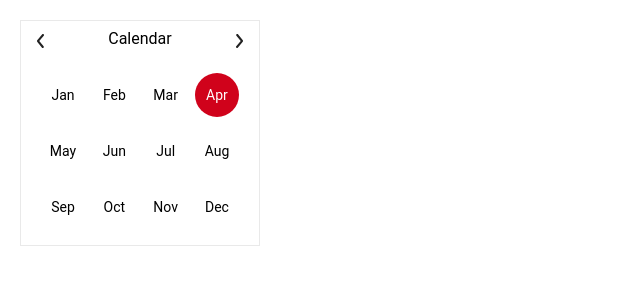
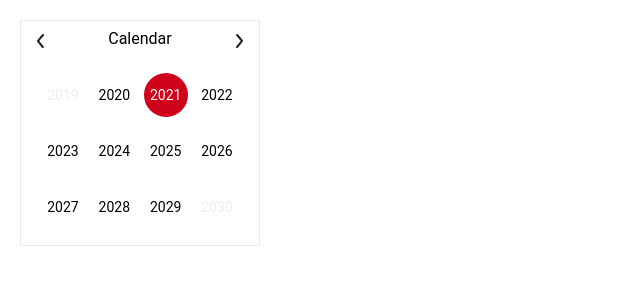
Before and after one commit to ken1271/Calendar, a Next.js app: page / in a window 1280 px wide. Shown: the top 300 px of the page, without its empty margins (0-640 px from the left). Built offline with nearby package versions, Linux system fonts and the light colour scheme.

Commit message:
Implement year content UI

```diff
--- a/src/components/calendar/index.tsx
+++ b/src/components/calendar/index.tsx
@@ -15,7 +15,7 @@ const CalendarWrapper = styled.div`
 `;
 
 const renderContent = ({
-	type, currentDate, selectedDate, selectedMonth, selectedYear, handleSelectDate, handleSelectMonth,
+	type, currentDate, selectedDate, selectedMonth, selectedYear, handleSelectDate, handleSelectMonth, handleSelectYear,
 }) => {
 	switch (type) {
 	case MONTH:
@@ -27,7 +27,13 @@ const renderContent = ({
 			/>
 		);
 	case YEAR:
-		return <YearContent />;
+		return (
+			<YearContent
+				currentDate={currentDate}
+				selectedYear={selectedYear}
+				handleSelectYear={handleSelectYear}
+			/>
+		);
 	case DATE:
 	default:
 		return (
@@ -44,13 +50,14 @@ const renderContent = ({
 
 const Calendar = (): JSX.Element => {
 	const currentDate = new Date();
-	const [contentType, setContentType] = useState(MONTH);
+	const [contentType, setContentType] = useState(YEAR);
 	const [selectedDate, setSelectedDate] = useState(currentDate.getDate());
 	const [selectedMonth, setSelectedMonth] = useState(currentDate.getMonth() + 1);
 	const [selectedYear, setSelectedYear] = useState(currentDate.getFullYear());
 
 	const handleSelectDate = value => () => { setSelectedDate(value); };
 	const handleSelectMonth = value => () => { setSelectedMonth(value); };
+	const handleSelectYear = value => () => { setSelectedYear(value); };
 
 	return (
 		<CalendarWrapper>
@@ -63,6 +70,7 @@ const Calendar = (): JSX.Element => {
 				selectedYear,
 				handleSelectDate,
 				handleSelectMonth,
+				handleSelectYear,
 			})}
 		</CalendarWrapper>
 	);
--- a/src/components/calendar/yearContent.tsx
+++ b/src/components/calendar/yearContent.tsx
@@ -1,19 +1,91 @@
 import React from 'react';
 import styled from 'styled-components';
+import { chunk } from 'lodash';
 
 const YearWrapper = styled.div`
 	display: flex;
+	flex-direction: column;
+	padding: 8px 12px;
+	margin-top: 12px;
+`;
+
+const YearRow = styled.div`
+	display: flex;
 	justify-content: space-between;
+
+	&:not(:first-child) {
+		margin-top: 12px;
+	}
 `;
+
+const YearItem = styled.div`
+	width: 44px;
+	height: 44px;
+	display: flex;
+	justify-content: center;
+	align-items: center;
+	font-size: 14px;
+	${props => props.inRange && 'cursor: pointer;'};
+	${props => !props.inRange && 'color: #eeeeee;'};
+	${props => props.isThisYear && 'color: #D0021B;'};
+	${props => props.isSelected && `
+		color: #ffffff;
+		background: #D0021B;
+		border-radius: 50%;
+	`};
+`;
+
+const getYearArr = year => {
+	const startYear = Math.floor(year / 10) * 10;
+	const yearArr = [{
+		year: startYear - 1,
+		inRange: false,
+	}];
+
+	for (let i = 0; i < 10; i += 1) {
+		yearArr.push({
+			year: startYear + i,
+			inRange: true,
+		});
+	}
+
+	yearArr.push({
+		year: startYear + 10,
+		inRange: false,
+	});
+
+	return chunk(yearArr, 4);
+};
 
 interface IYearContent {
 	className?: string;
+	currentDate: Date;
+	selectedYear: number;
+	handleSelectYear: (value: number) => () => void;
 }
 
-const YearContent = ({ className }: IYearContent): JSX.Element => (
-	<YearWrapper className={className}>
-		YearContent
-	</YearWrapper>
-);
+const YearContent = ({ className, currentDate, selectedYear, handleSelectYear }: IYearContent): JSX.Element => {
+	const yearArr = getYearArr(selectedYear);
+
+	return (
+		<YearWrapper className={className}>
+			{yearArr.map((arr, index) => (
+				<YearRow key={`year-row-${index}`}>
+					{arr.map(({ year, inRange }) => (
+						<YearItem
+							key={year}
+							inRange={inRange}
+							isThisYear={year === currentDate.getFullYear()}
+							isSelected={year === selectedYear}
+							onClick={inRange ? handleSelectYear(year) : null}
+						>
+							{year}
+						</YearItem>
+					))}
+				</YearRow>
+			))}
+		</YearWrapper>
+	);
+};
 
 export default YearContent;
```
